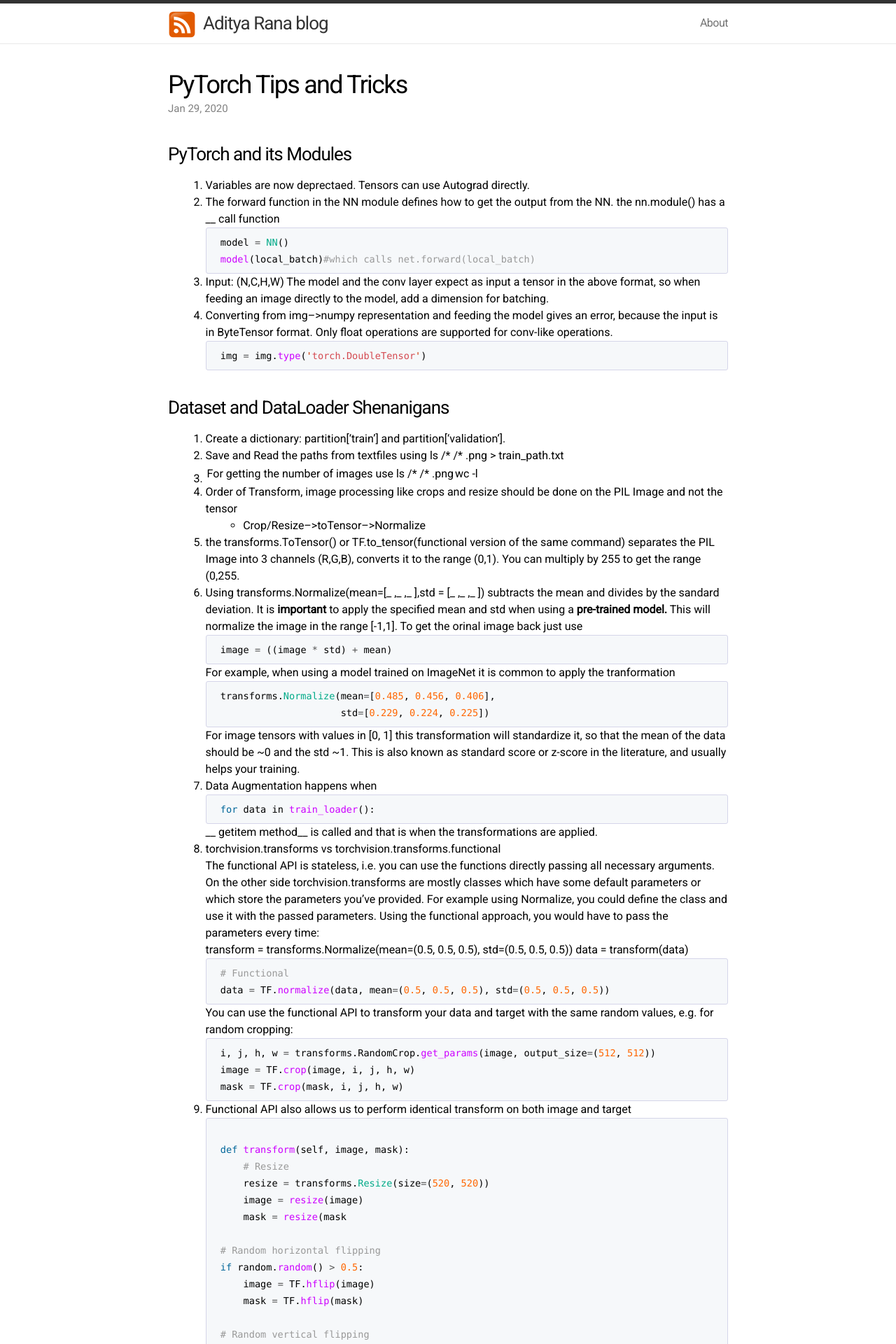
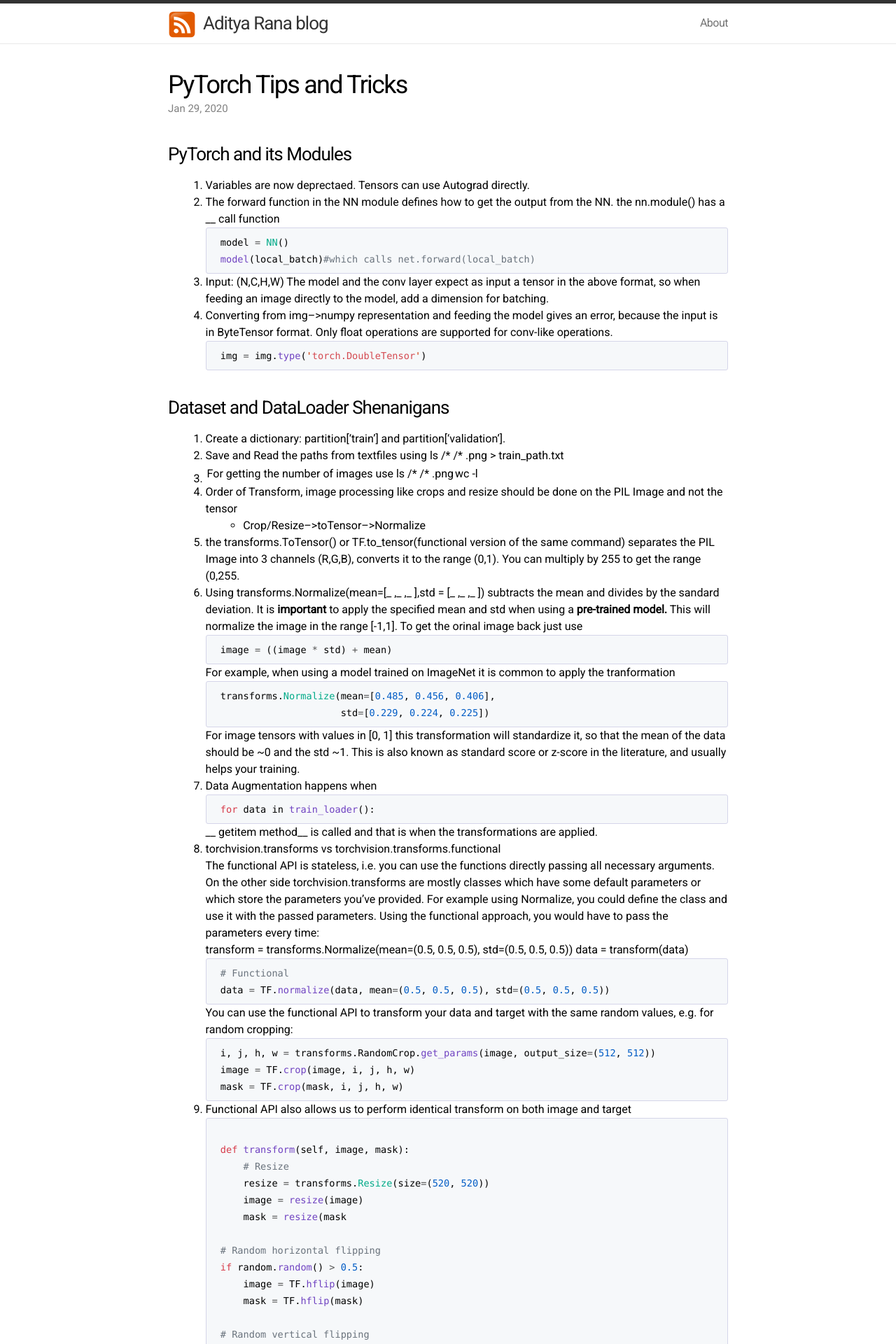
Before and after one commit to adityassrana/old_blog_template, a Jekyll site: the page built from _posts/2020-01-29-PyTorch-Tips.md, in a window 1280 px wide. Shown: the top 1920 px of the page at 70% size. Built offline with Jekyll 4.4.1, drawn with Linux system fonts in a browser that asks for light colours.

Commit message:
github-like syntax highlighting added

```diff
--- a/css/main.css
+++ b/css/main.css
@@ -284,14 +284,14 @@ a:visited { color: #205caa; }
 /* Syntax highlighting styles */
 /* ----------------------------------------------------------*/
 .highlight .hll { background-color: #ffc; }
-.highlight .c { color: #999; } /* Comment */
+.highlight .c { color: #6a737d; } /* Comment */
 .highlight .err { color: #a00; background-color: #faa } /* Error */
-.highlight .k { color: #069; } /* Keyword */
+.highlight .k { color: #d73a49; } /* Keyword */
 .highlight .o { color: #555 } /* Operator */
 .highlight .cm { color: #09f; font-style: italic } /* Comment.Multiline */
 .highlight .cp { color: #099 } /* Comment.Preproc */
-.highlight .c1 { color: #999; } /* Comment.Single */
-.highlight .cs { color: #999; } /* Comment.Special */
+.highlight .c1 { color: #6a737d; } /* Comment.Single */
+.highlight .cs { color: #6a737d; } /* Comment.Special */
 .highlight .gd { background-color: #fcc; border: 1px solid #c00 } /* Generic.Deleted */
 .highlight .ge { font-style: italic } /* Generic.Emph */
 .highlight .gr { color: #f00 } /* Generic.Error */
@@ -302,32 +302,32 @@ a:visited { color: #205caa; }
 .highlight .gs { } /* Generic.Strong */
 .highlight .gu { color: #030; } /* Generic.Subheading */
 .highlight .gt { color: #9c6 } /* Generic.Traceback */
-.highlight .kc { color: #069; } /* Keyword.Constant */
-.highlight .kd { color: #069; } /* Keyword.Declaration */
-.highlight .kn { color: #069; } /* Keyword.Namespace */
-.highlight .kp { color: #069 } /* Keyword.Pseudo */
-.highlight .kr { color: #069; } /* Keyword.Reserved */
+.highlight .kc { color: #d73a49; } /* Keyword.Constant */
+.highlight .kd { color: #d73a49; } /* Keyword.Declaration */
+.highlight .kn { color: #d73a49; } /* Keyword.Namespace */
+.highlight .kp { color: #d73a49 } /* Keyword.Pseudo */
+.highlight .kr { color: #d73a49; } /* Keyword.Reserved */
 .highlight .kt { color: #078; } /* Keyword.Type */
-.highlight .m { color: #f60 } /* Literal.Number */
+.highlight .m { color: #005cc5 } /* Literal.Number */
 .highlight .s { color: #d44950 } /* Literal.String */
 .highlight .na { color: #4f9fcf } /* Name.Attribute */
-.highlight .nb { color: #366 } /* Name.Builtin */
+.highlight .nb { color: #6f42c1 } /* Name.Builtin */
 .highlight .nc { color: #0a8; } /* Name.Class */
 .highlight .no { color: #360 } /* Name.Constant */
 .highlight .nd { color: #99f } /* Name.Decorator */
-.highlight .ni { color: #999; } /* Name.Entity */
+.highlight .ni { color: #6a737d; } /* Name.Entity */
 .highlight .ne { color: #c00; } /* Name.Exception */
-.highlight .nf { color: #c0f } /* Name.Function */
+.highlight .nf { color: #6f42c1 } /* Name.Function */
 .highlight .nl { color: #99f } /* Name.Label */
-.highlight .nn { color: #0cf; } /* Name.Namespace */
+.highlight .nn { color: #333; } /* Name.Namespace */
 .highlight .nt { color: #2f6f9f; } /* Name.Tag */
 .highlight .nv { color: #033 } /* Name.Variable */
 .highlight .ow { color: #000; } /* Operator.Word */
 .highlight .w { color: #bbb } /* Text.Whitespace */
-.highlight .mf { color: #f60 } /* Literal.Number.Float */
-.highlight .mh { color: #f60 } /* Literal.Number.Hex */
-.highlight .mi { color: #f60 } /* Literal.Number.Integer */
-.highlight .mo { color: #f60 } /* Literal.Number.Oct */
+.highlight .mf { color: #005cc5 } /* Literal.Number.Float */
+.highlight .mh { color: #005cc5 } /* Literal.Number.Hex */
+.highlight .mi { color: #005cc5 } /* Literal.Number.Integer */
+.highlight .mo { color: #005cc5 } /* Literal.Number.Oct */
 .highlight .sb { color: #c30 } /* Literal.String.Backtick */
 .highlight .sc { color: #c30 } /* Literal.String.Char */
 .highlight .sd { color: #c30; font-style: italic } /* Literal.String.Doc */
@@ -339,11 +339,11 @@ a:visited { color: #205caa; }
 .highlight .sr { color: #3aa } /* Literal.String.Regex */
 .highlight .s1 { color: #c30 } /* Literal.String.Single */
 .highlight .ss { color: #fc3 } /* Literal.String.Symbol */
-.highlight .bp { color: #366 } /* Name.Builtin.Pseudo */
+.highlight .bp { color: #333 } /* Name.Builtin.Pseudo */
 .highlight .vc { color: #033 } /* Name.Variable.Class */
 .highlight .vg { color: #033 } /* Name.Variable.Global */
 .highlight .vi { color: #033 } /* Name.Variable.Instance */
-.highlight .il { color: #f60 } /* Literal.Number.Integer.Long */
+.highlight .il { color: #005cc5 } /* Literal.Number.Integer.Long */
 
 .css .o,
 .css .o + .nt,
```
